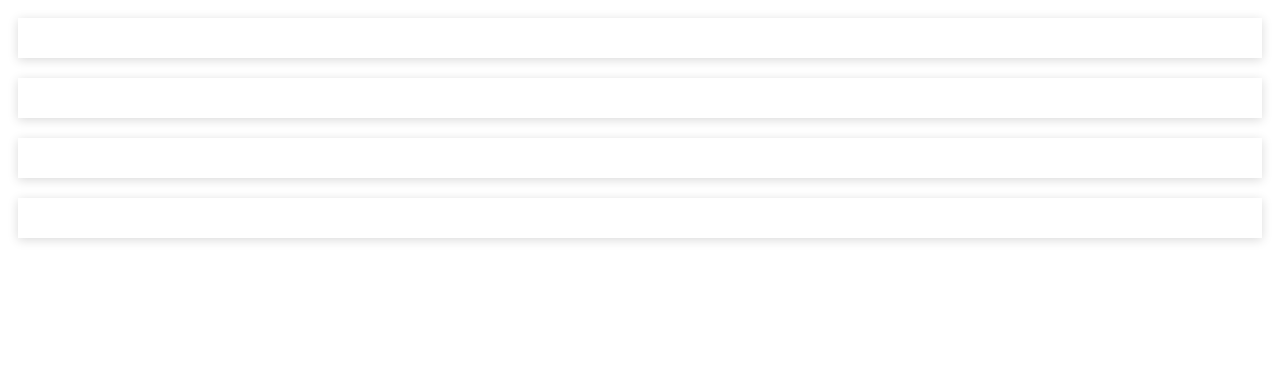
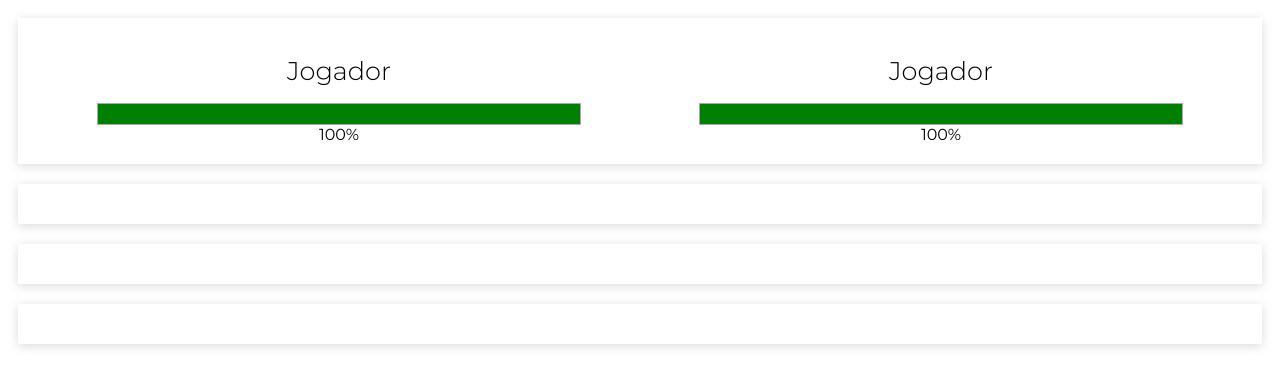
Before and after one commit to hervesson/MatadorDeMonstros, a plain HTML site: page index.html in a window 1280 px wide. Drawn offline with nearby package versions, Linux system fonts and the light colour scheme.

Commit message:
Implementando o painel de resultados

```diff
--- a/app.js
+++ b/app.js
@@ -1,10 +1,13 @@
 new Vue({
     el: '#app',
     data: {
-
+        playerLife: 100,
+        monsterLife: 100
     },
     computed: {
-
+        hasResult() {
+            return this.playerLife == 0 || this.monsterLife == 0;
+        }
     },
     methods: {
 
--- a/index.html
+++ b/index.html
@@ -11,7 +11,26 @@
 </head>
 <body>
     <div id="app">
-        <div class="panel scores"></div>
+        <div class="panel scores">
+            <div class="score">
+                <h1>Jogador</h1>
+                <div class="life-bar">
+                    <div class="life"
+                    :class="{danger: playerLife < 20}"
+                    :style="{width: playerLife + '%'}"></div>
+                </div>
+                <div>{{ playerLife }}%</div>
+            </div>
+            <div class="score">
+                <h1>Jogador</h1>
+                <div class="life-bar">
+                    <div class="life"
+                    :class="{danger: monsterLife < 20}"
+                    :style="{width: monsterLife + '%'}"></div>
+                </div>
+                <div>{{ monsterLife }}%</div>
+            </div>
+        </div>
         <div class="panel result"></div>
         <div class="panel buttons"></div>
         <div class="panel logs"></div>
--- a/style.css
+++ b/style.css
@@ -1,3 +1,5 @@
+/* Geral */
+
 html {
     font-family: 'Montserrat', sans-serif;;
 }
@@ -12,3 +14,40 @@ html {
     padding: 20px;
     box-shadow: 0 2px 10px rgba(0, 0, 0, 0.15)
 }
+
+/* Área dos pontos */
+
+.scores {
+    display: flex;
+}
+
+.score {
+    flex: 1;
+    display: flex;
+    flex-direction: column;
+    justify-content: center;
+    align-items: center;
+}
+
+.score h1 {
+    font-weight: 300;
+    font-size: 1.6rem;
+}
+
+.life-bar {
+    width: 80%;
+    height: 20px;
+    border: 1px solid #AAA;
+}
+
+.life-bar .life {
+    display: flex;
+    justify-content: center;
+    height: 100%;
+    width: 90%;
+    background-color: green;
+}
+
+.life-bar .life.danger {
+    background-color: red;
+}
```
